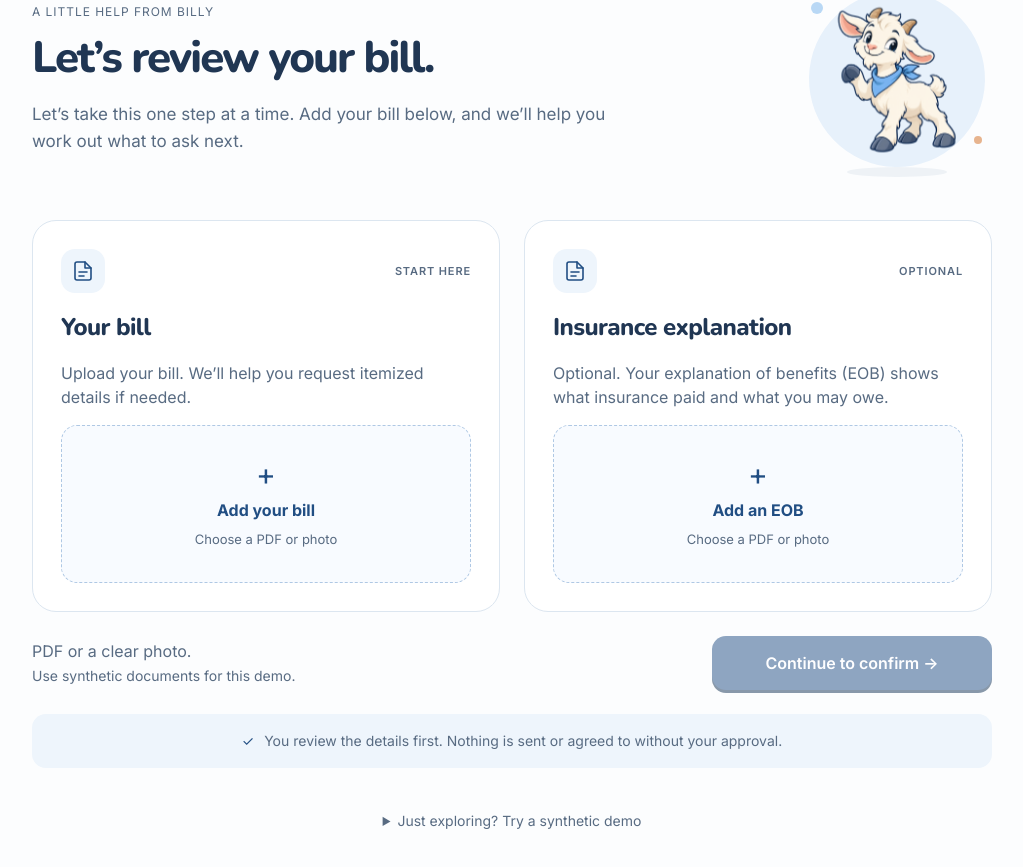
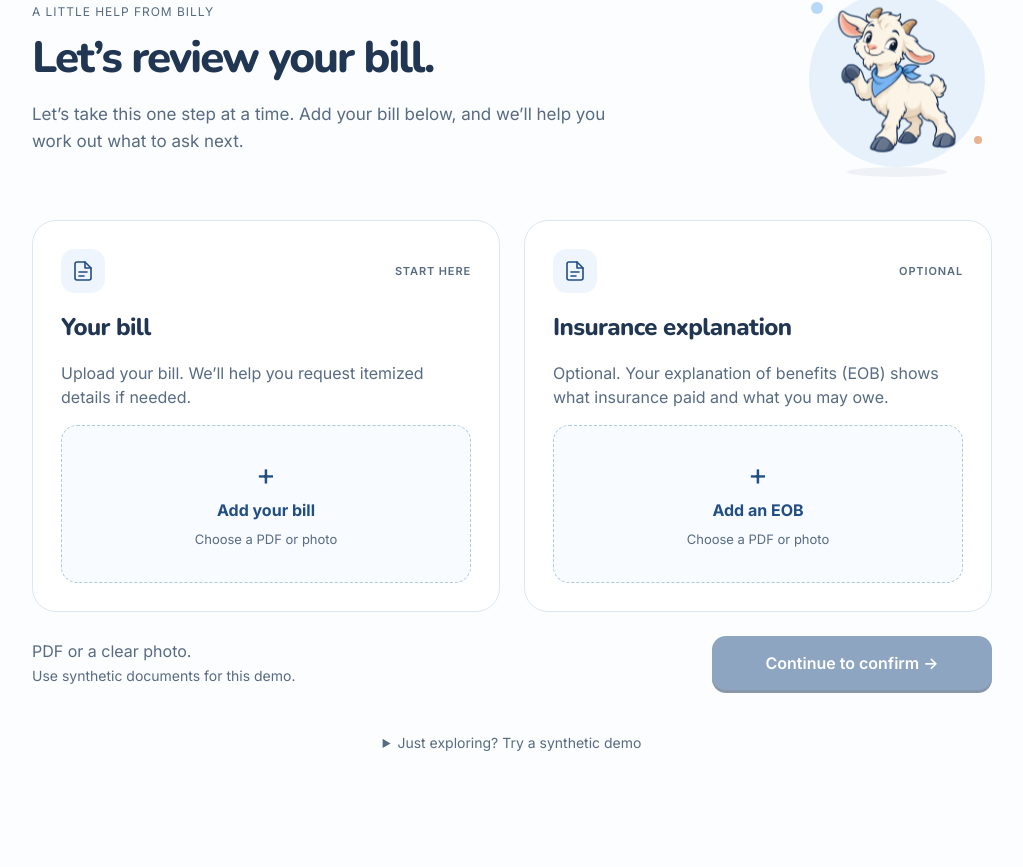
Before and after one commit to ArjunChavan2/MHACKS_2026, a Next.js app: page /review in a window 1280 px wide. Shown: the part 233-1100 px from the top of the page, without its empty margins (128-1151 px from the left). After the commit the page ends 1038 px from the top, so only its background shows below. Built offline with nearby package versions, Linux system fonts and the light colour scheme.

Commit message:
Remove approval reminder from bill upload screen

```diff
--- a/app/_components/BillAuditApp.tsx
+++ b/app/_components/BillAuditApp.tsx
@@ -543,13 +543,6 @@ function StartScreen(props: {
         >
           {busy ? "Reading your document…" : "Continue to confirm →"}
         </button>
-      </div>
-      <div className="billless-trust-note">
-        <span aria-hidden="true">✓</span>
-        <p>
-          You review the details first. Nothing is sent or agreed to without
-          your approval.
-        </p>
       </div>
       <details className="billless-demo">
         <summary>Just exploring? Try a synthetic demo</summary>
```
